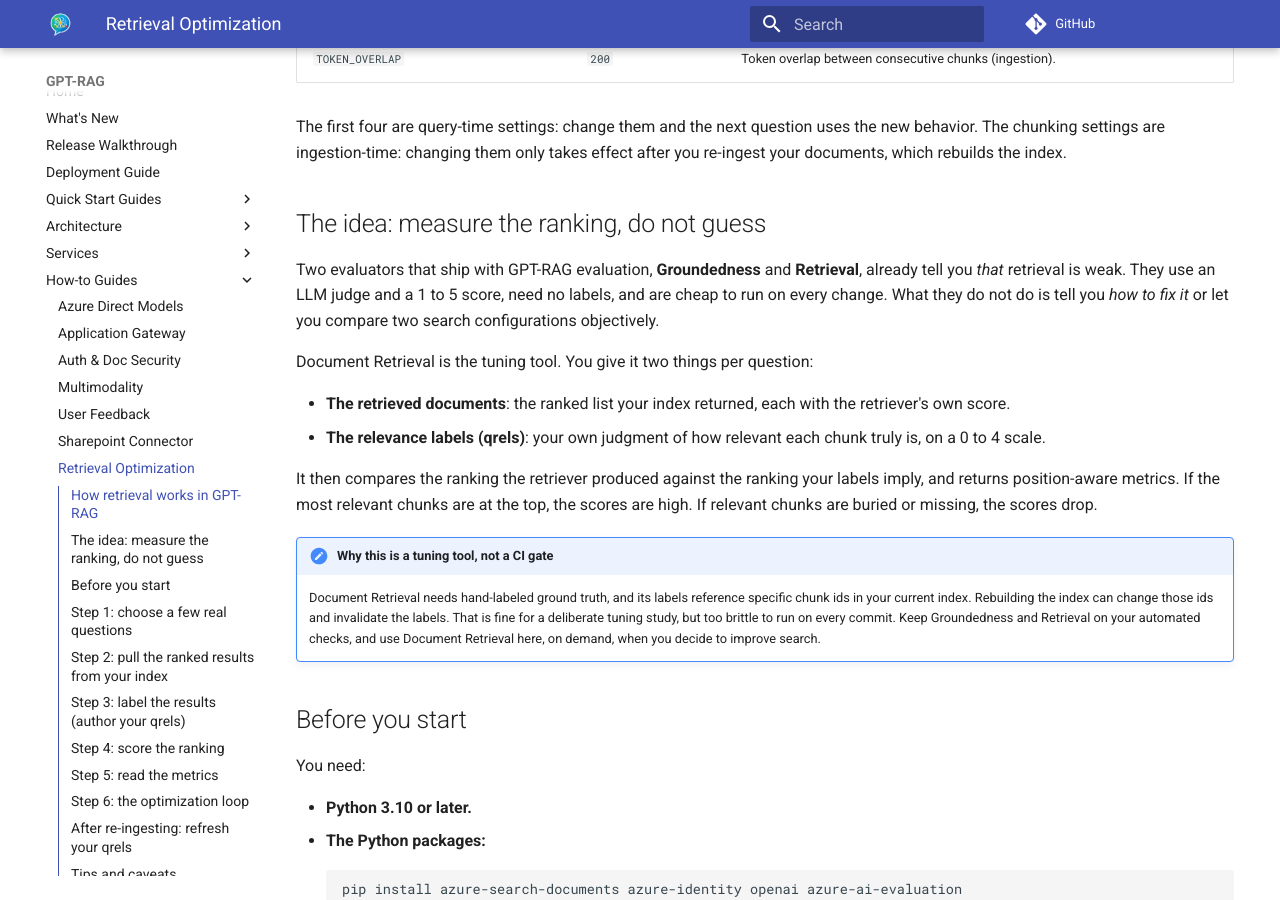
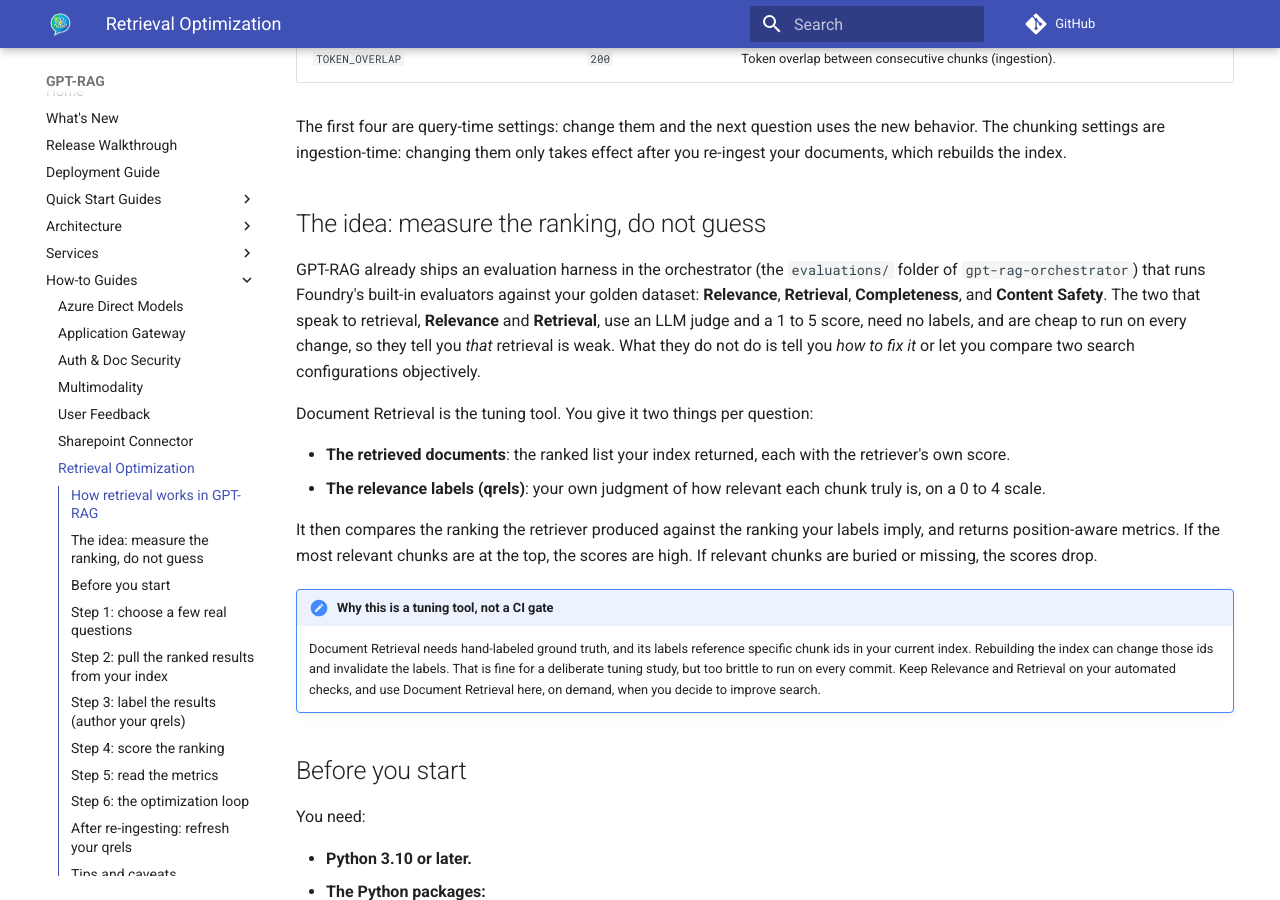
Before and after one commit to Azure/GPT-RAG, an MkDocs documentation site: the page built from docs/howto_retrieval_optimization.md, in a window 1280 px wide and 900 px high, scrolled down 1009 px. Built offline with MkDocs 1.6.1 and Material for MkDocs 9.7.7, drawn with Linux system fonts in a browser that asks for light colours; comment, search, counter and statistics services are not loaded; some of the changed text lies outside the part shown.

Commit message:
Fix retrieval how-to: mermaid render, sample PDF, evaluator names
- Enable Material mermaid rendering by adding the superfences custom_fence
  (the optimization-loop flowchart was showing as raw code).
- Add a downloadable sample document (docs/assets/vw-fuel-system.pdf) and a
  ready-to-run example in Step 1, with chunk ids aligned to that file.
- Correct the shipped-evaluator claim: GPT-RAG ships Relevance and Retrieval
  (plus Completeness and Content Safety) via the orchestrator evaluations
  harness, not Groundedness.

Co-authored-by: Copilot <223556219+Copilot@users.noreply.github.com>

````diff
--- a/docs/howto_retrieval_optimization.md
+++ b/docs/howto_retrieval_optimization.md
@@ -42,11 +42,14 @@ effect after you re-ingest your documents, which rebuilds the index.
 
 ## The idea: measure the ranking, do not guess
 
-Two evaluators that ship with GPT-RAG evaluation, **Groundedness** and
-**Retrieval**, already tell you *that* retrieval is weak. They use an LLM judge and
-a 1 to 5 score, need no labels, and are cheap to run on every change. What they do
-not do is tell you *how to fix it* or let you compare two search configurations
-objectively.
+GPT-RAG already ships an evaluation harness in the orchestrator (the
+`evaluations/` folder of `gpt-rag-orchestrator`) that runs Foundry's built-in
+evaluators against your golden dataset: **Relevance**, **Retrieval**,
+**Completeness**, and **Content Safety**. The two that speak to retrieval,
+**Relevance** and **Retrieval**, use an LLM judge and a 1 to 5 score, need no
+labels, and are cheap to run on every change, so they tell you *that* retrieval is
+weak. What they do not do is tell you *how to fix it* or let you compare two search
+configurations objectively.
 
 Document Retrieval is the tuning tool. You give it two things per question:
 
@@ -63,7 +66,7 @@ top, the scores are high. If relevant chunks are buried or missing, the scores d
     Document Retrieval needs hand-labeled ground truth, and its labels reference
     specific chunk ids in your current index. Rebuilding the index can change those
     ids and invalidate the labels. That is fine for a deliberate tuning study, but
-    too brittle to run on every commit. Keep Groundedness and Retrieval on your
+    too brittle to run on every commit. Keep Relevance and Retrieval on your
     automated checks, and use Document Retrieval here, on demand, when you decide to
     improve search.
 
@@ -118,12 +121,22 @@ answer. Five to fifteen is plenty to start. A small, trusted set is far easier t
 label and reason about than a large noisy one.
 
 ```text
-What is the recommended tire pressure for the front wheels?
-How often should the cabin air filter be replaced?
-What does a flashing oil warning light mean?
+How is fuel pressure maintained in the fuel delivery system?
+What is the function of the fuel pressure regulator?
+When should the fuel filter be replaced?
 ```
 
 Save them in a file `questions.txt`, one per line.
+
+!!! tip "Want a ready-made example to follow along?"
+    Download this sample document and use it as your test corpus:
+    [vw-fuel-system.pdf](assets/vw-fuel-system.pdf) (a short technical manual about
+    an automotive fuel system). Ingest it into GPT-RAG the same way you ingest any
+    document (drop it in the `documents` container of your storage account, or use
+    the ingestion path you configured), wait for indexing to finish, then run the
+    three questions above. After ingestion its chunks appear in `ragindex` with ids
+    like `documents-vw-fuel-system-pdf-c00002`. The walkthrough below uses those
+    ids so you can reproduce every step end to end.
 
 ## Step 2: pull the ranked results from your index
 
@@ -244,10 +257,10 @@ Save your labels in `qrels.json`, keyed by the same question text:
 
 ```json
 {
-  "What is the recommended tire pressure for the front wheels?": [
-    { "document_id": "manual-pdf-c00002", "query_relevance_label": 4 },
-    { "document_id": "manual-pdf-c00001", "query_relevance_label": 2 },
-    { "document_id": "brakes-pdf-c00007", "query_relevance_label": 0 }
+  "How is fuel pressure maintained in the fuel delivery system?": [
+    { "document_id": "documents-vw-fuel-system-pdf-c00002", "query_relevance_label": 4 },
+    { "document_id": "documents-vw-fuel-system-pdf-c00001", "query_relevance_label": 2 },
+    { "document_id": "documents-vw-fuel-system-pdf-c00007", "query_relevance_label": 0 }
   ]
 }
 ```
@@ -379,7 +392,7 @@ Practical guidance:
   afterward.
 
 When you are done, the improvement should show up downstream too. Better ranking
-feeds better context, so the LLM-judge **Groundedness** and **Retrieval** scores
+feeds better context, so the LLM-judge **Relevance** and **Retrieval** scores
 should rise as well. That is the loop closing: you tune retrieval here, and confirm
 the gain in your normal evaluation.
 
@@ -403,7 +416,7 @@ quick; re-labeling hundreds is not.
 - **Keep the labeled set focused.** This is a diagnostic and tuning surface, not a
   regression suite. A small, trusted set of questions is easier to maintain and
   reason about.
-- **It complements, it does not replace, your evaluation gate.** Groundedness and
+- **It complements, it does not replace, your evaluation gate.** Relevance and
   Retrieval stay on your automated checks. Document Retrieval is the deeper look you
   reach for when those scores say retrieval is the problem.
 - **The semantic reranker has a cost.** It improves ranking but adds latency and is
--- a/mkdocs.yml
+++ b/mkdocs.yml
@@ -24,7 +24,11 @@ markdown_extensions:
   - admonition
   - attr_list
   - md_in_html
-  - pymdownx.superfences
+  - pymdownx.superfences:
+      custom_fences:
+        - name: mermaid
+          class: mermaid
+          format: !!python/name:pymdownx.superfences.fence_code_format
   - pymdownx.emoji:
       emoji_index: !!python/name:material.extensions.emoji.twemoji
       emoji_generator: !!python/name:material.extensions.emoji.to_svg
````
Also changed, not shown: other parts of docs/howto_retrieval_optimization.md (+3 -3 lines), 1 other file.
